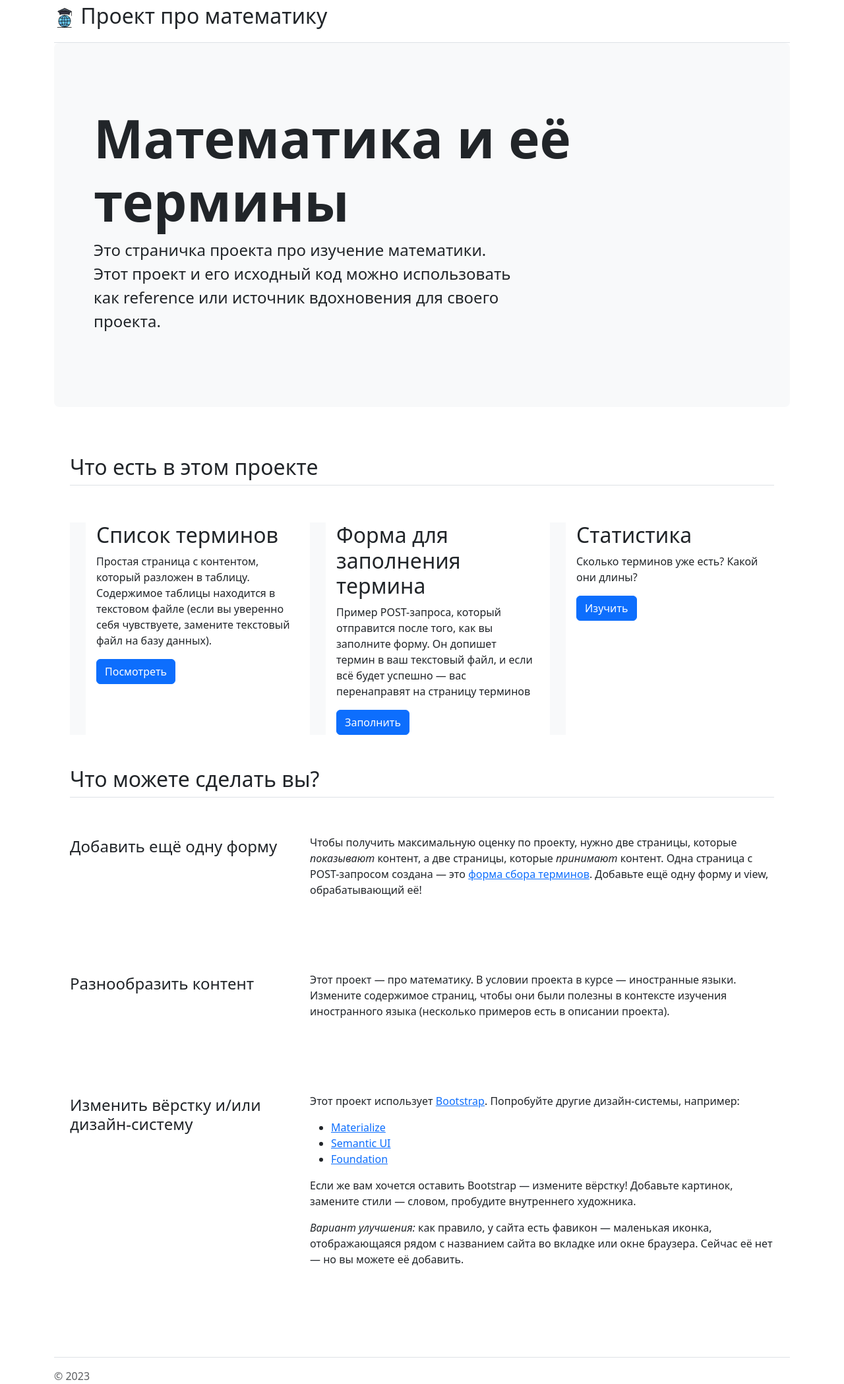
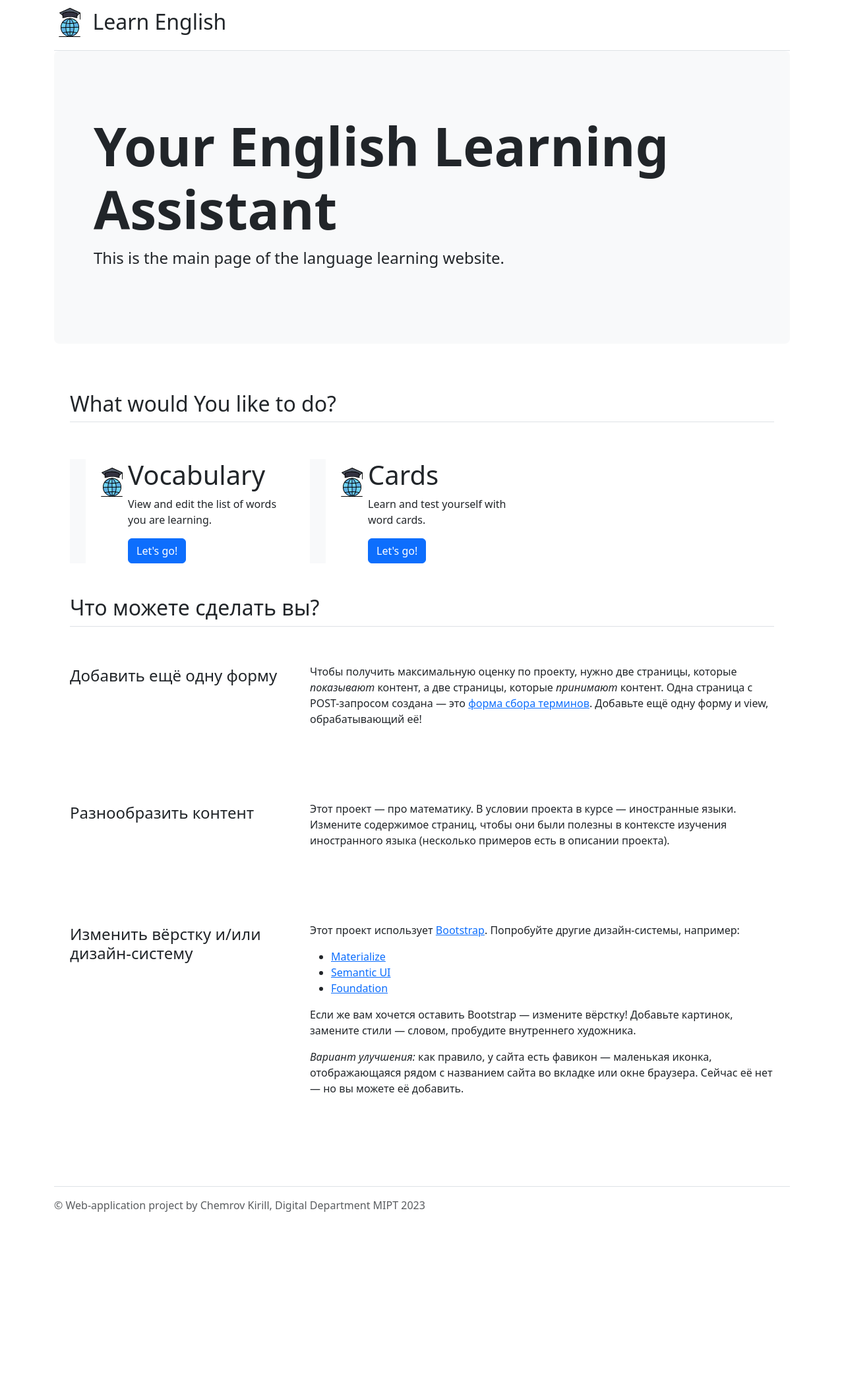
Before and after one commit to ChemrovKirill/web_lang_learn, a Django app: page / in a window 1280 px wide. Shown: the whole page at 66% size. After the commit the page ends 1837 px from the top, so only its background shows below. Run offline with Django 4.2, Linux system fonts and the light colour scheme; some libraries are stand-ins or nearby versions.

Commit message:
main page changes for english learn

```diff
--- a/templates/base_page.html
+++ b/templates/base_page.html
@@ -1,5 +1,5 @@
 <!DOCTYPE html>
-<html lang="ru">
+<html lang="eng">
 <head>
     <meta charset="UTF-8">
     <title>{% block pagetitle %}{% endblock %}</title>
@@ -13,9 +13,9 @@
     <div class="container">
         <header class="border-bottom">
             <a href="/" class="d-flex align-items-center mb-3 mb-md-0 me-md-auto text-dark text-decoration-none">
-                <div class="fs-2 mb-3">
-                    <img src="{% static 'globe.svg' %}" alt="Проект про математику" width="32" height="32"/>
-                    <span>Проект про математику</span>
+                <div class="fs-1 mb-3">
+                    <img src="{% static 'globe.svg' %}" alt="Learn English" width="48" height="48"/>
+                    <span style="font-size:xx-large">Learn English</span>
                 </div>
             </a>
         </header>
@@ -26,7 +26,7 @@
             </div>
         </div>
         {% block content %}{% endblock %}
-        <footer class="footer pt-3 mt-4 text-muted border-top">© 2023</footer>
+        <footer class="footer pt-3 mt-4 text-muted border-top">© Web-application project by Chemrov Kirill, Digital Department MIPT 2023</footer>
     </div>
 </main>
 </body>
--- a/templates/index.html
+++ b/templates/index.html
@@ -1,17 +1,16 @@
 {% extends "base_page.html" %}
 
 {% block page-title %}
-Математика и её термины
+Your English Learning Assistant
 {% endblock %}
 
 {% block page-lead %}
-Это страничка проекта про изучение математики. <br/>
-Этот проект и его исходный код можно использовать как reference или источник вдохновения для своего проекта.
+This is the main page of the language learning website.
 {% endblock %}
-
+{% load static %}
 {% block content %}
 <div class="container px-4 py-5" id="project-contents">
-    <h2 class="pb-2 border-bottom">Что есть в этом проекте</h2>
+    <h2 class="pb-2 border-bottom">What would You like to do?</h2>
     <div class="row g-4 py-5 row-cols-1 row-cols-lg-3">
         <div class="col d-flex">
             <div class="icon-square text-bg-light d-inline-flex align-items-center justify-content-center fs-4 flex-shrink-0 me-3">
@@ -19,11 +18,13 @@
                     <use xlink:href="#cpu-fill"></use>
                 </svg>
             </div>
+            <div class="fs-1 mb-3">
+                <img src="{% static 'globe.svg' %}" alt="Learn English" width="48" height="48"/>
+            </div>
             <div>
-                <h3 class="fs-2">Список терминов</h3>
-                <p>Простая страница с контентом, который разложен в таблицу. Содержимое таблицы находится в текстовом
-                    файле (если вы уверенно себя чувствуете, замените текстовый файл на базу данных).</p>
-                <a href="/terms-list" class="btn btn-primary">Посмотреть</a>
+                <h3 class="fs-1">Vocabulary</h3>
+                <p>View and edit the list of words you are learning.</p>
+                <a href="/vocabulary" class="btn btn-primary">Let's go!</a>
             </div>
         </div>
         <div class="col d-flex">
@@ -32,26 +33,14 @@
                     <use xlink:href="#cpu-fill"></use>
                 </svg>
             </div>
-            <div>
-                <h3 class="fs-2">Форма для заполнения термина</h3>
-                <p>Пример POST-запроса, который отправится после того, как вы заполните форму. Он допишет термин в ваш
-                    текстовый файл, и если всё будет успешно — вас перенаправят на страницу терминов</p>
-                <a href="/add-term" class="btn btn-primary">
-                    Заполнить
-                </a>
-            </div>
-        </div>
-        <div class="col d-flex">
-            <div class="icon-square text-bg-light d-inline-flex align-items-center justify-content-center fs-4 flex-shrink-0 me-3">
-                <svg class="bi" width="1em" height="1em">
-                    <use xlink:href="#cpu-fill"></use>
-                </svg>
+            <div class="fs-1 mb-3">
+                <img src="{% static 'globe.svg' %}" alt="Learn English" width="48" height="48"/>
             </div>
             <div>
-                <h3 class="fs-2">Статистика</h3>
-                <p>Сколько терминов уже есть? Какой они длины?</p>
+                <h3 class="fs-1">Cards</h3>
+                <p>Learn and test yourself with word cards.</p>
                 <a href="/stats" class="btn btn-primary">
-                    Изучить
+                    Let's go!
                 </a>
             </div>
         </div>
--- a/web_lang_learn/settings.py
+++ b/web_lang_learn/settings.py
@@ -34,6 +34,7 @@ ALLOWED_HOSTS = []
 # Application definition
 
 INSTALLED_APPS = [
+    'web_lang_learn',
     'django.contrib.admin',
     'django.contrib.auth',
     'django.contrib.contenttypes',
--- a/web_lang_learn/urls.py
+++ b/web_lang_learn/urls.py
@@ -19,5 +19,6 @@ from . import views
 
 urlpatterns = [
     path('', views.index),
+    path('vocabulary', views.vocabulary),
     #path('admin/', admin.site.urls),
 ]
--- a/web_lang_learn/views.py
+++ b/web_lang_learn/views.py
@@ -1,5 +1,10 @@
 from django.shortcuts import render
 from django.core.cache import cache
+from . import vocabulary_db
 
 def index(request):
     return render(request, "index.html")
+
+def vocabulary(request):
+    voc_items = vocabulary_db.get_items_for_table()
+    return render(request, "vocabulary.html", context={"voc_items": voc_items})
```
